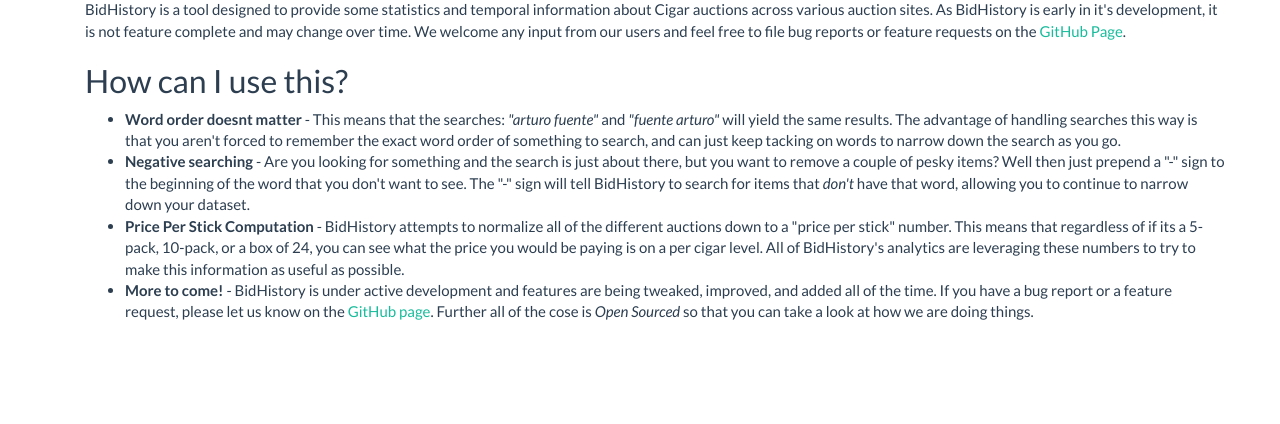
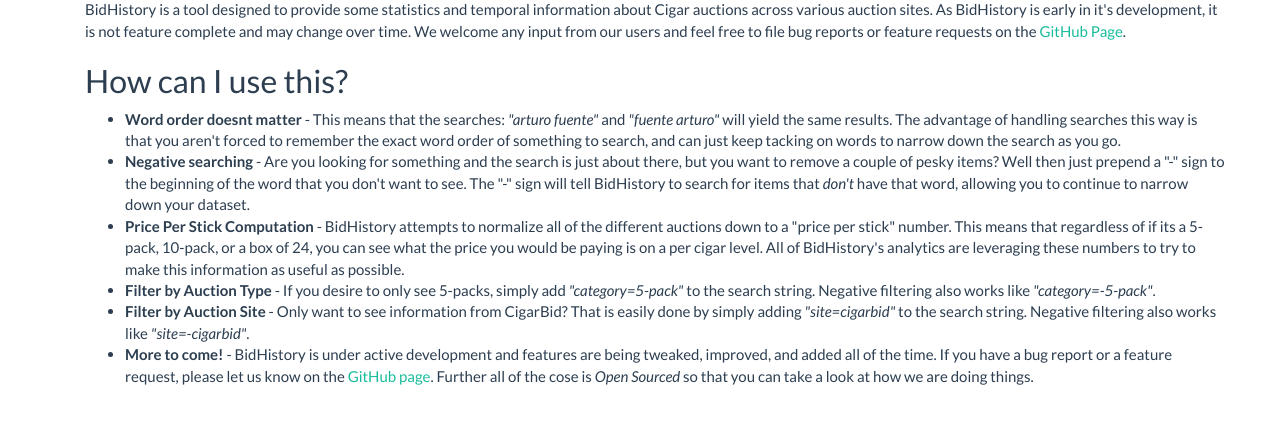
Before and after one commit to SteveMcGrath/herfio, a Flask app: page / in a window 1280 px wide. Shown: the part 314-738 px from the top of the page. Run offline with Flask 2, Linux system fonts and the light colour scheme; parts of the project's set-up code (start-up, migrations or seed data) failed here and were passed over; some libraries are stand-ins or nearby versions; some web fonts are replaced.

Commit message:
Added documentation to new search criteria.

```diff
--- a/app/templates/search.html
+++ b/app/templates/search.html
@@ -46,6 +46,13 @@
                 auctions down to a "price per stick" number.  This means that regardless of if its a 5-pack, 10-pack,
                 or a box of 24, you can see what the price you would be paying is on a per cigar level.  All of BidHistory's
                 analytics are leveraging these numbers to try to make this information as useful as possible.
+            </li>
+            <li><strong>Filter by Auction Type</strong> - If you desire to only see 5-packs, simply add
+                <i>"category=5-pack"</i> to the search string.  Negative filtering also works like <i>"category=-5-pack"</i>.
+            </li>
+            <li><strong>Filter by Auction Site</strong> - Only want to see information from CigarBid?  That is easily done by
+                simply adding <i>"site=cigarbid"</i> to the search string.  Negative filtering also works like
+                <i>"site=-cigarbid"</i>.
             </li>
             <li><strong>More to come!</strong> - BidHistory is under active development and features are being tweaked,
                 improved, and added all of the time.  If you have a bug report or a feature request, please let us know
```
